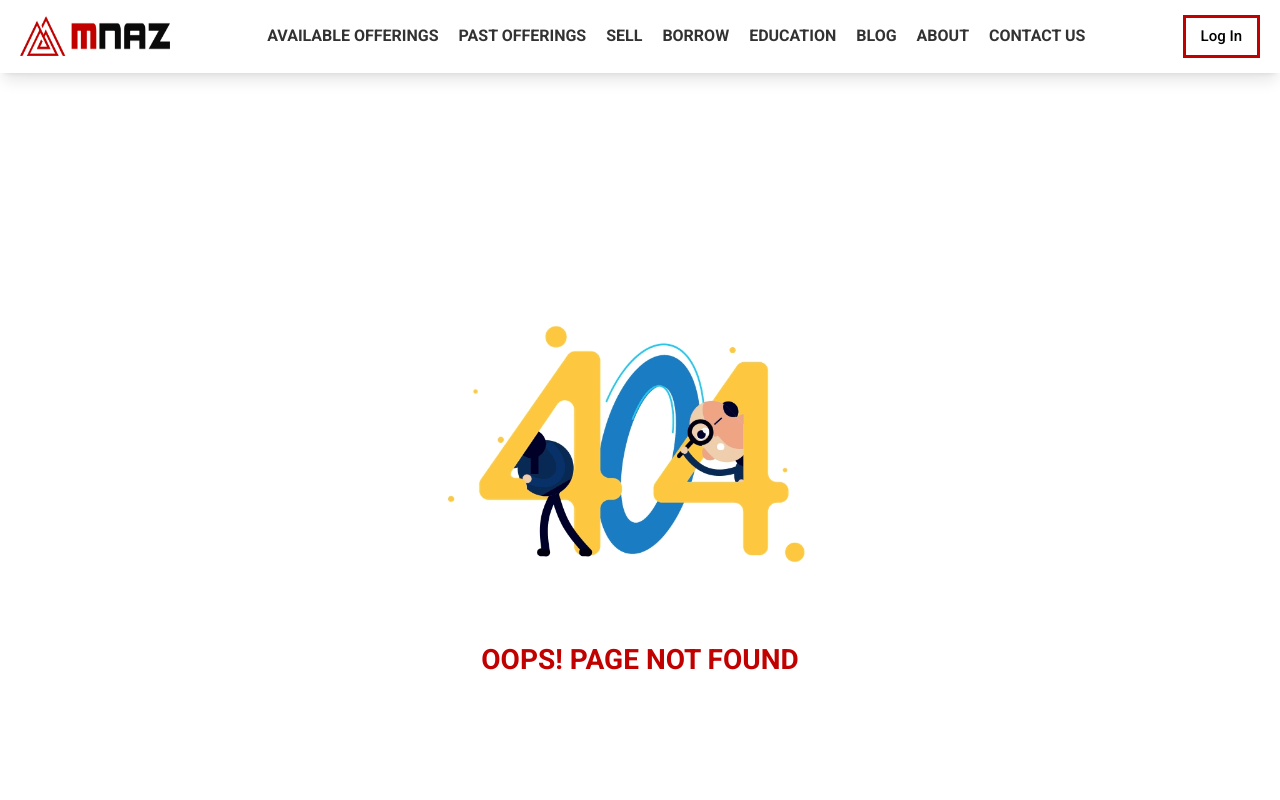
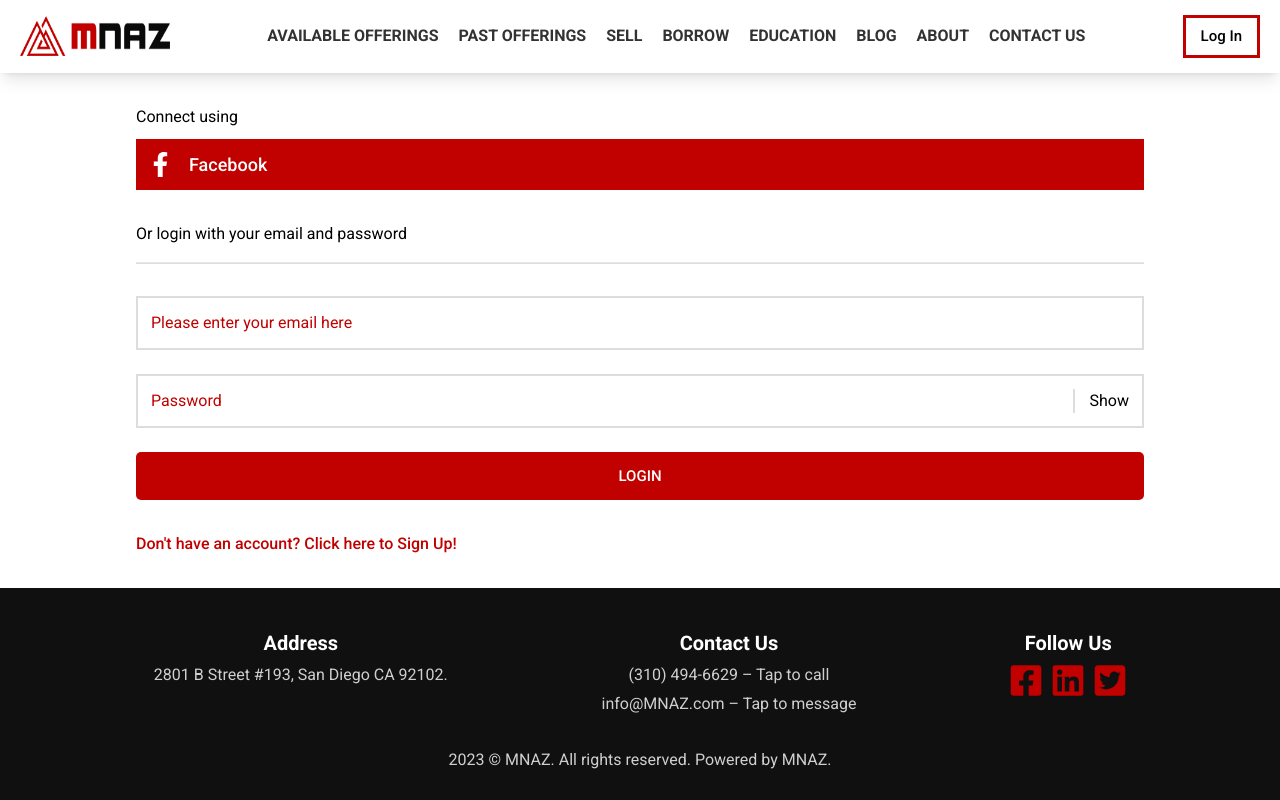
Before and after one commit to M-Alam116/mnaz, a Next.js app: page /signin in a window 1280 px wide. Before the commit this address had no page. Shown: the top 800 px of the page. Built offline with nearby package versions, Linux system fonts and the light colour scheme.

Commit message:
login page completed

```diff
--- a/layout/Header.js
+++ b/layout/Header.js
@@ -237,7 +237,7 @@ export default function Header() {
 
           {/* =========== right header =========== */}
           <div className="flex items-center gap-[10px] sm:gap-[30px]">
-            <Link href="/login">
+            <Link href="/signin">
               <button className="border-[3px] border-secondaryColor px-[15px] py-[7px] font-[500] text-[15px]">
                 Log In
               </button>
--- a/pages/sign-up/index.js
+++ b/pages/sign-up/index.js
@@ -1,5 +1,5 @@
 import { useState } from "react";
-import { BsGoogle } from "react-icons/bs";
+import { FaFacebookF } from "react-icons/fa";
 import Link from "next/link";
 import Box from "@mui/material/Box";
 import InputLabel from "@mui/material/InputLabel";
@@ -9,14 +9,19 @@ import Select from "@mui/material/Select";
 
 function Signup() {
   const [role, setRole] = useState("");
+  const [showPassword, setShowPassword] = useState(true);
+  const [showConfirmPassword, setShowConfirmPassword] = useState(true);
 
   const handleChange = (event) => {
     setRole(event.target.value);
   };
-  const [showPassword, setShowPassword] = useState(false);
 
   const togglePassword = () => {
     setShowPassword(!showPassword);
+  };
+
+  const toggleConfirmPassword = () => {
+    setShowConfirmPassword(!showConfirmPassword);
   };
 
   return (
@@ -25,8 +30,8 @@ function Signup() {
         <div className="flex flex-col gap-[10px]">
           <p className="text-[16px] font-[400]">Connect using</p>
           <div className="bg-secondaryColor flex gap-[1rem] items-center p-[12px] cursor-pointer">
-            <BsGoogle className="w-[25px] h-[25px] text-primaryColor" />
-            <p className="text-[18px] font-[500] text-primaryColor">Google</p>
+            <FaFacebookF className="w-[25px] h-[25px] text-primaryColor" />
+            <p className="text-[18px] font-[500] text-primaryColor">Facebook</p>
           </div>
         </div>
         <div className="flex flex-col gap-[1rem] my-[2rem]">
@@ -62,18 +67,34 @@ function Signup() {
             placeholder="Phone Number"
             className="p-[13px] placeholder:text-secondaryColor border-[2px] outline-none border-grayColor focus:bg-gray-100"
           />
+          <div className="w-full relative flex items-center">
             <input
-            type="password"
+              type={showPassword ? "password" : "text"}
               required
               placeholder="Password"
-            className="p-[13px] placeholder:text-secondaryColor border-[2px] outline-none border-grayColor focus:bg-gray-100"
+              className="w-full p-[13px] placeholder:text-secondaryColor border-[2px] outline-none border-grayColor focus:bg-gray-100"
             />
+            <span
+              className="cursor-pointer absolute right-0 px-[15px] border-l-[2px] border-l-grayColor"
+              onClick={togglePassword}
+            >
+              {showPassword ? "Show" : "Hide"}
+            </span>
+          </div>
+          <div className="w-full relative flex items-center">
             <input
-            type="password"
+              type={showConfirmPassword ? "password" : "text"}
               required
               placeholder="Confirm Password"
-            className="p-[13px] placeholder:text-secondaryColor border-[2px] outline-none border-grayColor focus:bg-gray-100"
+              className="w-full p-[13px] placeholder:text-secondaryColor border-[2px] outline-none border-grayColor focus:bg-gray-100"
             />
+            <span
+              className="cursor-pointer absolute right-0 px-[15px] border-l-[2px] border-l-grayColor"
+              onClick={toggleConfirmPassword}
+            >
+              {showConfirmPassword ? "Show" : "Hide"}
+            </span>
+          </div>
           <div className="">
             <Box sx={{ minWidth: 120 }}>
               <FormControl fullWidth>
--- /dev/null
+++ b/pages/signin/index.js
@@ -0,0 +1,63 @@
+import { useState } from "react";
+import { FaFacebookF } from "react-icons/fa";
+import Link from "next/link";
+
+function SignIn() {
+  const [showPassword, setShowPassword] = useState(true);
+
+  const togglePassword = () => {
+    setShowPassword(!showPassword);
+  };
+
+  return (
+    <div className="container py-[2rem] px-[10px]">
+      <div className="w-full md:w-[80%] flex flex-col mx-auto">
+        <div className="flex flex-col gap-[10px]">
+          <p className="text-[16px] font-[400]">Connect using</p>
+          <div className="bg-secondaryColor flex gap-[1rem] items-center p-[12px] cursor-pointer">
+            <FaFacebookF className="w-[25px] h-[25px] text-primaryColor" />
+            <p className="text-[18px] font-[500] text-primaryColor">Facebook</p>
+          </div>
+        </div>
+        <div className="flex flex-col gap-[1rem] my-[2rem]">
+          <p className="text-[16px] font-[400]">
+            Or login with your email and password
+          </p>
+          <hr className="w-full h-[2px] bg-grayColor" />
+        </div>
+        <form action="" className="w-full grid grid-cols-1 gap-[1.5rem]">
+          <input
+            type="email"
+            required
+            placeholder="Please enter your email here"
+            className="p-[13px] placeholder:text-secondaryColor border-[2px] outline-none border-grayColor focus:bg-gray-100"
+          />
+
+          <div className="w-full relative flex items-center">
+            <input
+              type={showPassword ? "password" : "text"}
+              required
+              placeholder="Password"
+              className="w-full p-[13px] placeholder:text-secondaryColor border-[2px] outline-none border-grayColor focus:bg-gray-100"
+            />
+            <span
+              className="cursor-pointer absolute right-0 px-[15px] border-l-[2px] border-l-grayColor"
+              onClick={togglePassword}
+            >
+              {showPassword ? "Show" : "Hide"}
+            </span>
+          </div>
+
+          <button className="btn uppercase">login</button>
+        </form>
+        <Link href="/sign-up">
+          <p className="text-[16px] font-[500] text-secondaryColor mt-[2rem]">
+            Don't have an account? Click here to Sign Up!
+          </p>
+        </Link>
+      </div>
+    </div>
+  );
+}
+
+export default SignIn;
```
Lines whose indentation alone changed are shown as unchanged.
